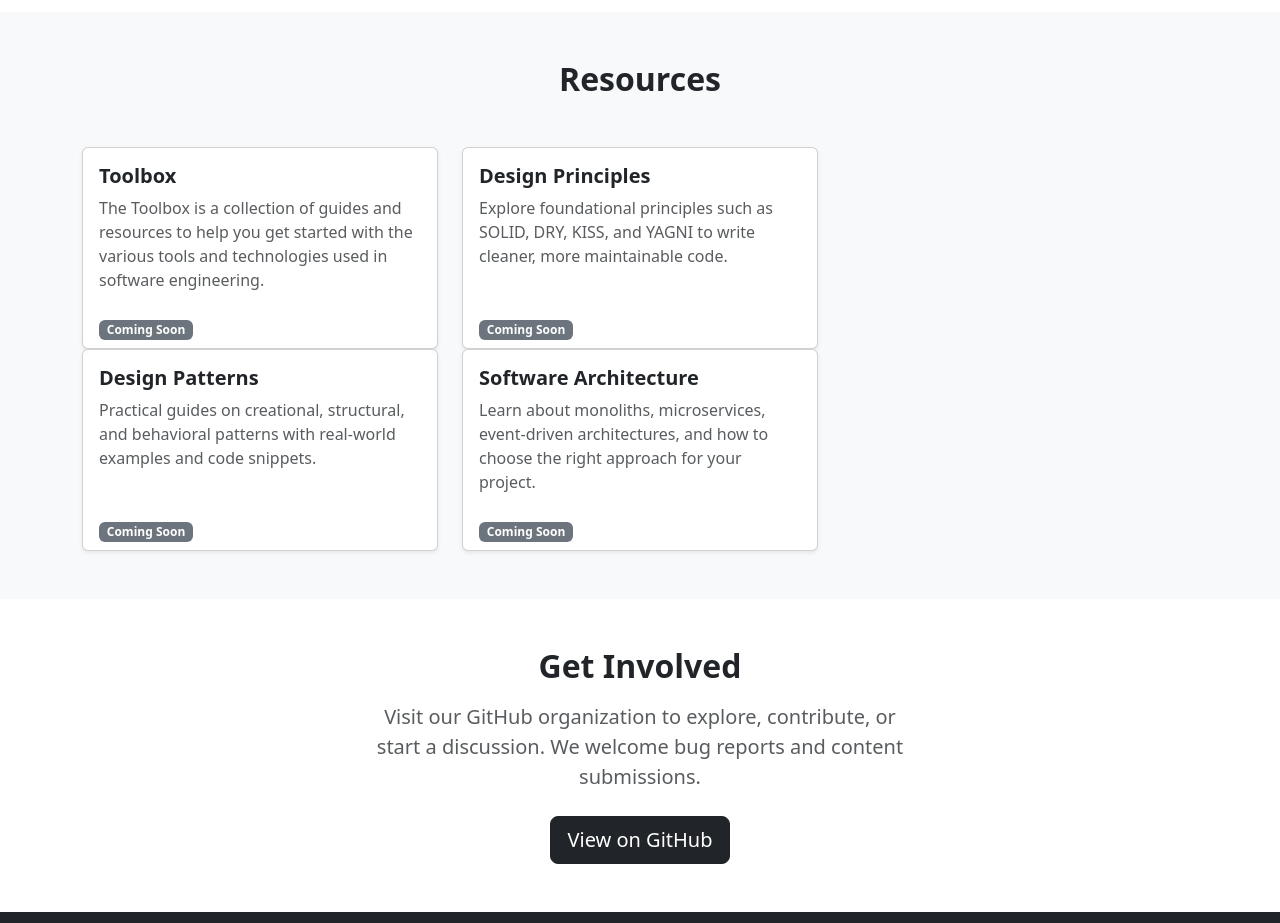
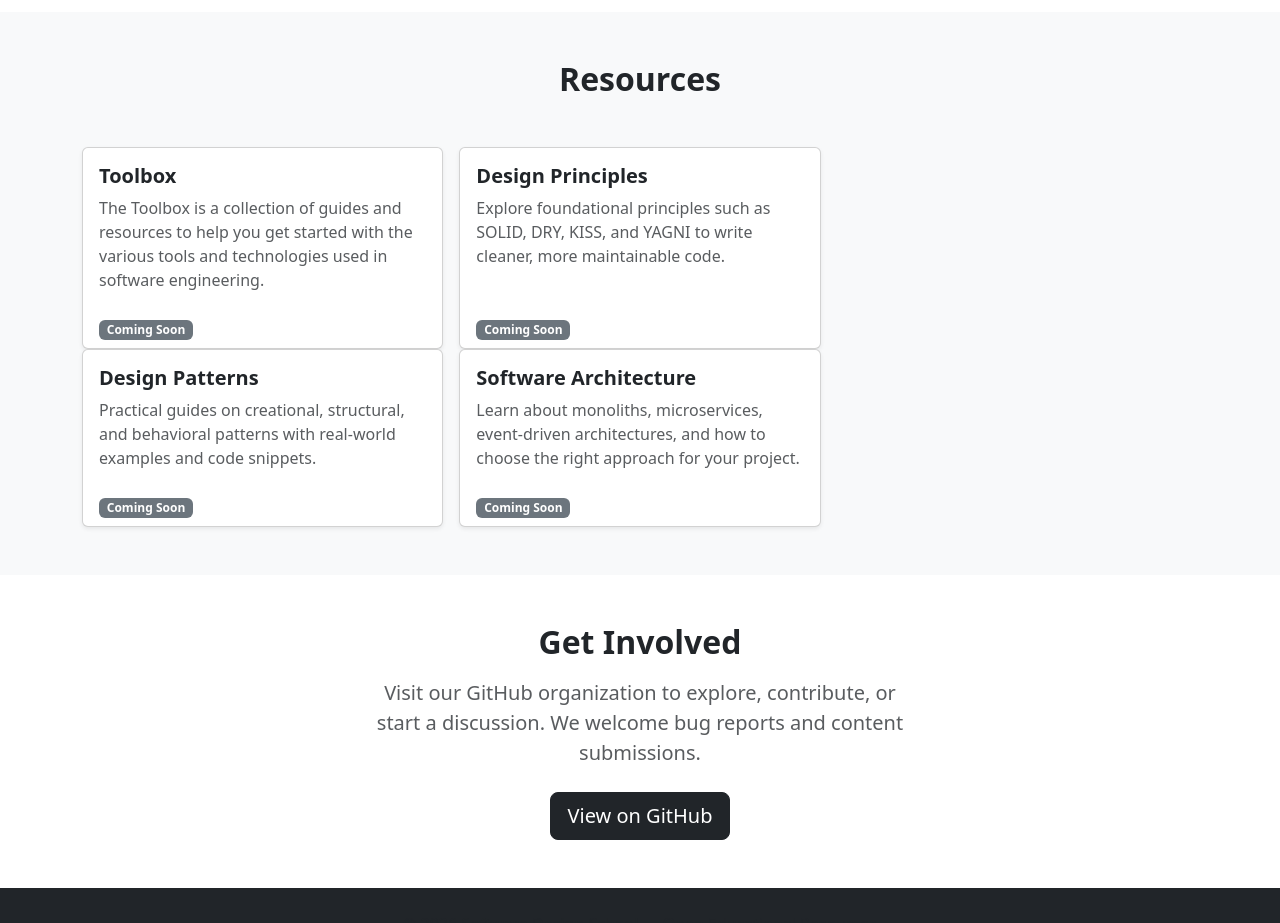
Before and after one commit to sds-edu/sds-edu.github.io, a website: page index.html in a window 1280 px wide. Shown: the part 780-1703 px from the top of the page. Drawn offline with Linux system fonts and the light colour scheme.

Commit message:
Use g3 for styling

```diff
--- a/index.html
+++ b/index.html
@@ -65,7 +65,7 @@
   <section id="resources" class="py-5 bg-light">
     <div class="container">
       <h2 class="fw-bold text-center mb-5">Resources</h2>
-      <div class="row g-4">
+      <div class="row g-3">
 
         <div class="col-md-4">
           <div class="card h-100 shadow-sm">
@@ -99,7 +99,7 @@
         </div>
       </div>
 
-      <div class="row g-4">
+      <div class="row g-3">
 
         <div class="col-md-4">
           <div class="card h-100 shadow-sm">
```
